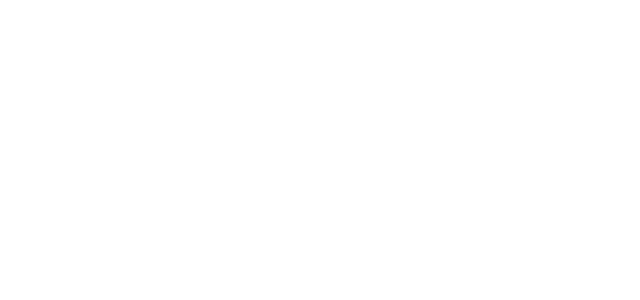
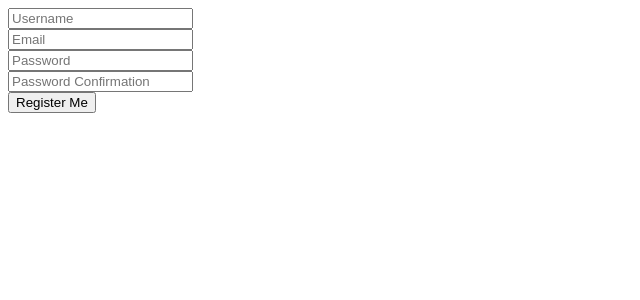
Before and after one commit to maccymg/Project-3, a React (Create React App) app in the folder client/: page /register in a window 1280 px wide. Shown: the top 300 px of the page, without its empty margins (0-640 px from the left). Built offline with nearby package versions, Linux system fonts and the light colour scheme.

Commit message:
login register

```diff
--- a/client/src/App.js
+++ b/client/src/App.js
@@ -4,6 +4,8 @@ import { BrowserRouter, Switch, Route } from 'react-router-dom'
 import TeamCreate from './components/football/TeamCreate'
 import TeamIndex from './components/football/TeamIndex'
 import TeamShow from './components/football/TeamShow'
+import Register from './components/auth/Register'
+import Login from './components/auth/Login'
 
 function App() {
 
@@ -13,6 +15,8 @@ function App() {
         <Route exact path="/teams" component={TeamIndex} />
         <Route path="/teams/new" component={TeamCreate} />
         <Route path="/teams/:id" component={TeamShow} />
+        <Route path="/register" component={Register} />
+        <Route path="/login" component={Login} />
       </Switch>
     </BrowserRouter>
   )
--- /dev/null
+++ b/client/src/components/auth/Login.js
@@ -0,0 +1,68 @@
+import React from 'react'
+import { loginUser } from '../../lib/api'
+import { useHistory } from 'react-router-dom'
+import { setToken } from '../../lib/auth'
+
+
+function Login() {
+  const history = useHistory()
+  const [formdata, setFormdata] = React.useState({
+    email: '',
+    password: ''
+  })
+
+  const handleChange = event => {
+    setFormdata({ ...formdata, [event.target.name]: event.target.value })
+  }
+
+
+  const handleSubmit = async event => {
+    event.preventDefault
+    try {
+      const { data } = await loginUser(formdata)
+      setToken(data.token)
+      history.push('/teams/new')
+    } catch (err) {
+      console.log(err)
+    }
+  }
+
+  return (
+    <section>
+      <div>
+        <div>
+          <form onSubmit={handleSubmit}>
+            <div>
+              <label>
+                <input
+                  className="form"
+                  placeholder="Email"
+                  onChange={handleChange}
+                  name="email"
+                  value={formdata.email}
+                />
+              </label>
+            </div>
+            <div>
+              <label>
+                <input
+                  type="password"
+                  className="form"
+                  placeholder="Password"
+                  onChange={handleChange}
+                  name="password"
+                  value={formdata.password}
+                />
+              </label>
+            </div>
+            <div>
+              <button type="submit">Log Me In</button>
+            </div>
+          </form>
+        </div>
+      </div>
+    </section>
+  )
+}
+
+export default Login
--- /dev/null
+++ b/client/src/components/auth/Register.js
@@ -0,0 +1,90 @@
+import React from 'react'
+import { registerUser } from '../../lib/api'
+import { useHistory } from 'react-router-dom'
+
+
+function Register() {
+  const history = useHistory()
+  const [formdata, setFormdata] = React.useState({
+    username: '',
+    email: '',
+    password: '',
+    passwordConfirmation: ''
+  })
+
+  const handleChange = event => {
+    setFormdata({ ...formdata, [event.target.name]: event.target.value })
+  }
+
+  const handleSubmit = async event => {
+    event.preventDefault
+    try {
+      await registerUser(formdata)
+      history.pushState('/login')
+    } catch (err) {
+      console.log(err)
+    }
+  }
+
+  return (
+    <section>
+      <div>
+        <div>
+          <form onSubmit={handleSubmit}>
+            <div>
+              <label>
+                <input
+                  className="form"
+                  placeholder="Username"
+                  onChange={handleChange}
+                  name="username"
+                  value={formdata.username}
+                />
+              </label>
+            </div>
+            <div>
+              <label>
+                <input
+                  className="form"
+                  placeholder="Email"
+                  onChange={handleChange}
+                  name="email"
+                  value={formdata.email}
+                />
+              </label>
+            </div>
+            <div>
+              <label>
+                <input
+                  type="password"
+                  className="form"
+                  placeholder="Password"
+                  onChange={handleChange}
+                  name="password"
+                  value={formdata.password}
+                />
+              </label>
+            </div>
+            <div>
+              <label>
+                <input
+                  type="password"
+                  className="form"
+                  placeholder="Password Confirmation"
+                  onChange={handleChange}
+                  name="passwordConfirmation"
+                  value={formdata.passwordConfirmation}
+                />
+              </label>
+            </div>
+            <div>
+              <button type="submit">Register Me</button>
+            </div>
+          </form>
+        </div>
+      </div>
+    </section>
+  )
+}
+
+export default Register
--- a/client/src/components/common/Nav.js
+++ b/client/src/components/common/Nav.js
@@ -11,6 +11,12 @@ function Nav() {
         <div className="navbar-item">
           <Link to="/teams">Teams</Link>
         </div>
+        <div className="navbar-item">
+          <Link to="/register">Register</Link>
+        </div>
+        <div className="navbar-item">
+          <Link to="/login">Login</Link>
+        </div>
       </div>
     </div>
   )
--- a/client/src/components/football/TeamCreate.js
+++ b/client/src/components/football/TeamCreate.js
@@ -1,7 +1,7 @@
 import React from 'react'
 import Nav from '../common/Nav'
 import Select from 'react-select'
-import { getAllPlayers } from '../../lib/api'
+import { getAllPlayers, createTeam } from '../../lib/api'
 
 
 function TeamCreate() {
@@ -29,13 +29,13 @@ function TeamCreate() {
     players.map(player => {
       let value = ''
       let label = ''
-      if (player.second_name === player.web_name) {
-        value = `${player.first_name} ${player.second_name}`
-        label = `${player.first_name} ${player.second_name}`
-      } else {
-        value = `${player.web_name}`
-        label = `${player.web_name}`
-      }
+      // if (player.second_name === player.web_name) {
+      //   value = `${player.first_name} ${player.second_name}`
+      //   label = `${player.first_name} ${player.second_name}`
+      // } else {
+      value = `${player.web_name}`
+      label = `${player.web_name}`
+      // }
       const option = { value: value, label: label }
       selectOptions.push(option)
     })
@@ -45,7 +45,7 @@ function TeamCreate() {
 
 
   const [formdata, setFormdata] = React.useState({
-    name: '',
+    teamName: '',
     goalkeeper: '',
     playerTwo: '',
     playerThree: '',
@@ -59,28 +59,54 @@ function TeamCreate() {
     playerEleven: ''
   })
 
+  // const [idTeamdata, setIdTeamdata] = React.useState({
+  //   teamName: '',
+  //   goalkeeper: '',
+  //   defenders: [],
+  //   midfielders: [],
+  //   attackers: []
+  // })
+
 
   const handleChange = event => {
     const value = event.target.value
     setFormdata({ ...formdata, [event.target.name]: value })
   }
 
-  const handleSubmit = event => {
+  const handleSingleChange = (selected,name) => {
+    const value = selected ? selected.value : ''
+    handleChange({ target: { name, value } })
+  }
+
+  const handleSubmit = async event => {
     event.preventDefault()
     window.alert(`Submitting ${JSON.stringify(formdata, null, 2)}`)
-    // console.log(teamdata)
     const teamData = {
+      name: formdata.teamName,
       goalkeeper: formdata.goalkeeper,
       defenders: [formdata.playerTwo, formdata.playerThree, formdata.playerFour, formdata.playerFive],
       midfielders: [formdata.playerSix, formdata.playerSeven, formdata.playerEight],
       attackers: [formdata.playerNine, formdata.playerTen, formdata.playerEleven]
     }
-    console.log(teamData)
-  }
 
-  const handleSingleChange = (selected,name) => {
-    const value = selected ? selected.value : ''
-    handleChange({ target: { name, value } })
+    function findPlayerIdByName(name, players) {
+      return players.find(player => player.web_name === name)._id
+    }
+    const teamDataWithIds = {
+      ...teamData,
+      goalkeeper: findPlayerIdByName(teamData.goalkeeper, players),
+      defenders: teamData.defenders.map(name => findPlayerIdByName(name, players)),
+      midfielders: teamData.midfielders.map(name => findPlayerIdByName(name, players)),
+      attackers: teamData.attackers.map(name => findPlayerIdByName(name, players))
+    }
+    console.log(teamDataWithIds)
+    try {
+      const { data } = await createTeam(teamDataWithIds)
+      console.log(data)
+      // history.push(`/teams/${data._id}`)
+    } catch (err) {
+      console.log(err)
+    }
   }
 
 
@@ -93,6 +119,15 @@ function TeamCreate() {
       </section>
       <form className="total-form" onSubmit={handleSubmit}>
         <section className="s-form">
+          <div>
+            <label>Team Name</label>
+            <input
+              className="team-name"
+              name="teamName"
+              value={formdata.teamName}
+              onChange={handleChange}
+            />
+          </div>
           <div className="position">
             <div className="shirt"></div>
             <label>GK</label>
--- a/client/src/lib/api.js
+++ b/client/src/lib/api.js
@@ -13,3 +13,15 @@ export function getSingleTeam(id) {
 export function getAllPlayers() {
   return axios.get(`${baseUrl}/players`)
 }
+
+export function createTeam(teamDataWithIds) {
+  return axios.post(`${baseUrl}/teams`, teamDataWithIds)
+}
+
+export function registerUser(formdata) {
+  return axios.post(`${baseUrl}/register`, formdata)
+}
+
+export function loginUser(formdata) {
+  return axios.post(`${baseUrl}/login`, formdata)
+}
--- /dev/null
+++ b/client/src/lib/auth.js
@@ -0,0 +1,7 @@
+export function setToken(token) {
+  window.localStorage.setItem('token', token)
+}
+
+export function getToken() {
+  return window.localStorage.getItem('token')
+}
--- a/client/src/styles/main.scss
+++ b/client/src/styles/main.scss
@@ -67,3 +67,10 @@
   display: flex;
   align-items: flex-end;
 }
+
+.team-name {
+  width: 100%;
+  display: flex;
+  flex-direction: column;
+  align-items: center;
+}
```
Also changed, not shown: 1 other file (tests, documents, lock files or other folders).
